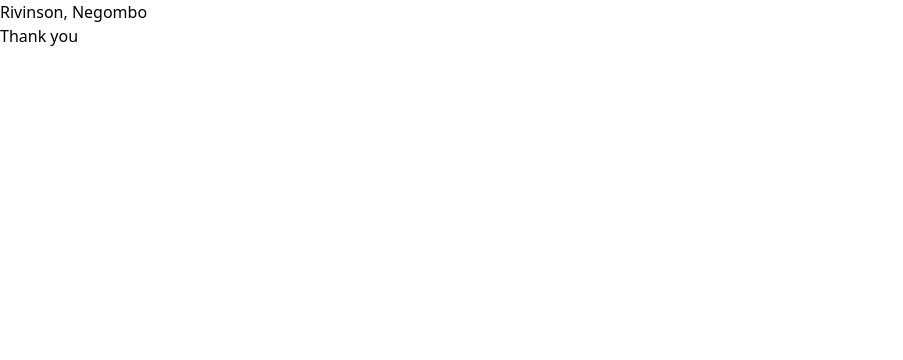
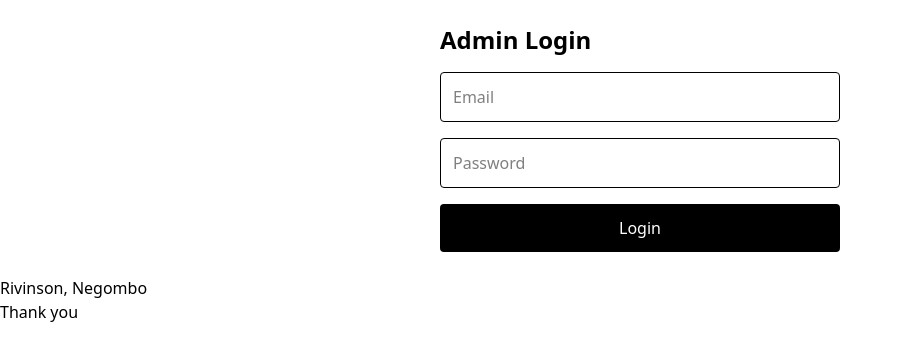
Before and after one commit to thebooleanguy/rivinson-hotel-lk, a SvelteKit app: page /admin/login in a window 1280 px wide. Shown: the top 360 px of the page, without its empty margins (0-903 px from the left). Built offline with nearby package versions, Linux system fonts and the light colour scheme; no server answers.

Commit message:
Create admin login page

```diff
--- a/src/routes/admin/login/+page.svelte
+++ b/src/routes/admin/login/+page.svelte
@@ -0,0 +1,35 @@
+<script lang="ts">
+  import { signInWithEmailAndPassword } from "firebase/auth";
+  import { auth } from "$lib/firebase";
+  import { goto } from "$app/navigation";
+
+  let email = "";
+  let password = "";
+  let error = "";
+
+  async function login() {
+    try {
+      await signInWithEmailAndPassword(auth, email, password);
+      goto("/admin/dashboard");
+    } catch (e) {
+      error = "Invalid login";
+    }
+  }
+</script>
+
+<div class="max-w-md mx-auto p-6">
+  <h1 class="text-2xl font-bold mb-4">Admin Login</h1>
+
+  {#if error}
+    <p class="text-red-500 mb-3">{error}</p>
+  {/if}
+
+  <form on:submit|preventDefault={login} class="space-y-4">
+    <input class="w-full border p-3 rounded" placeholder="Email" bind:value={email} />
+    <input class="w-full border p-3 rounded" type="password" placeholder="Password" bind:value={password} />
+
+    <button class="bg-black text-white w-full py-3 rounded">
+      Login
+    </button>
+  </form>
+</div>
```
